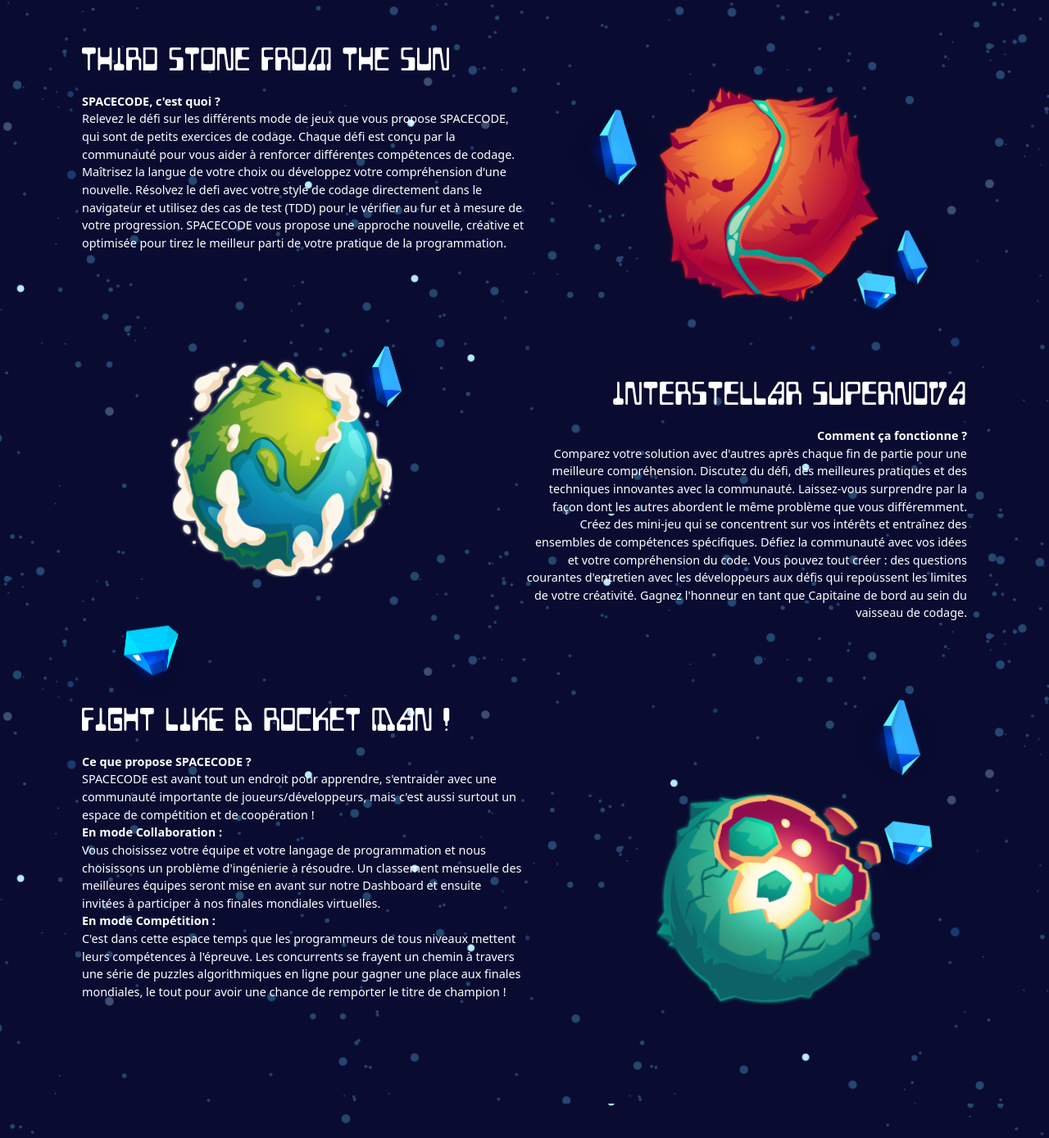
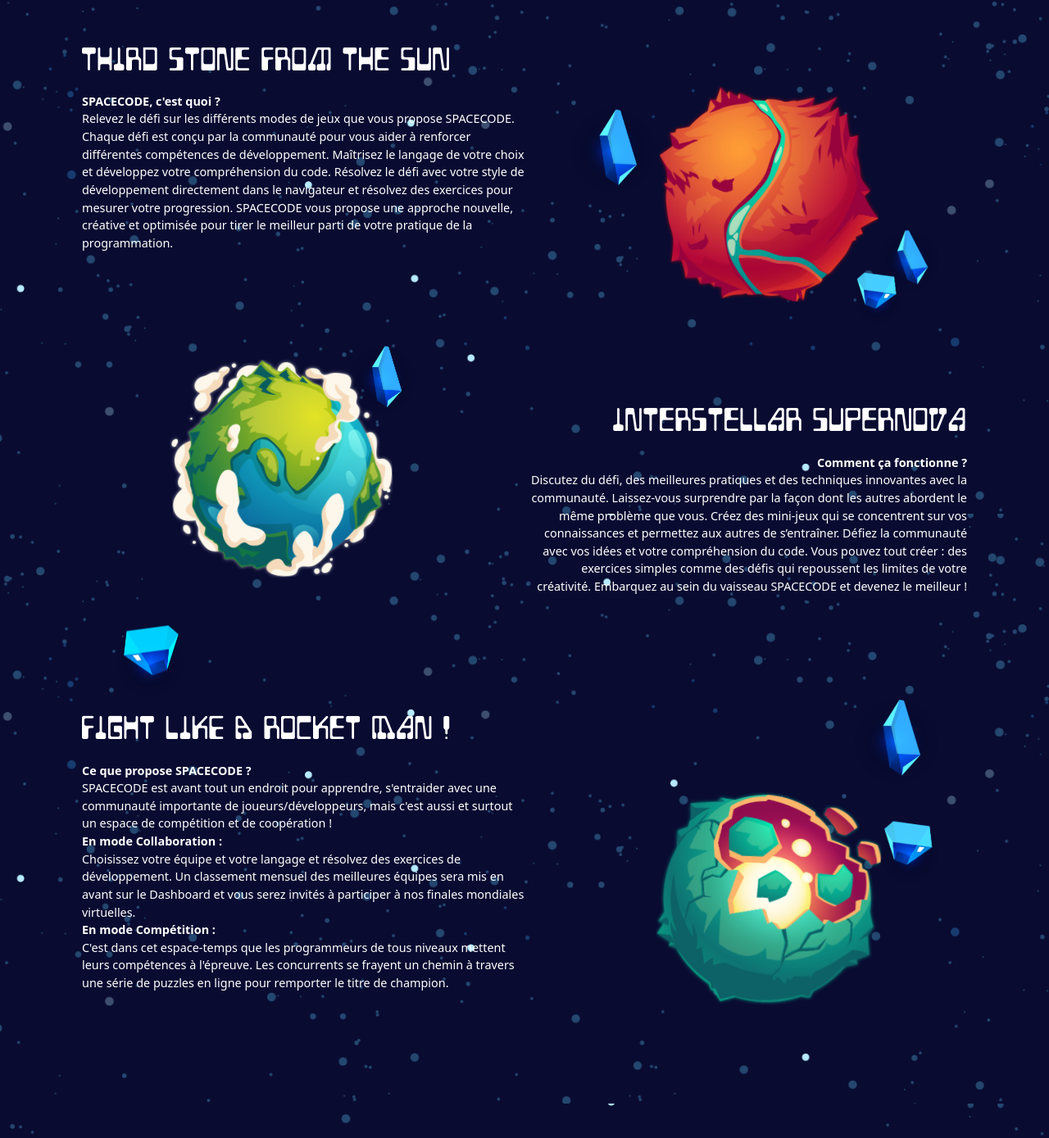
Before and after one commit to Sharcan/dot-code-vue, a Vue app: page / in a window 1280 px wide. Shown: the part 813-2202 px from the top of the page at 82% size. Built offline with nearby package versions, Linux system fonts and the light colour scheme; no server answers; what vue-socket.io-extended would draw is missing.

Commit message:
:sparkles: FIX Home text

```diff
--- a/src/views/Home.vue
+++ b/src/views/Home.vue
@@ -3,10 +3,10 @@
     <template #content>
       <div class="title-part">
         <div class="title-container">
-          <h1 class="main-title geminis">Welcome<br />on board !</h1>
+          <h1 class="main-title geminis">Welcome<br/>on board !</h1>
           <div class="buttons">
             <div class="btn-1">
-              <SpaceButton text="Jouer en ligne !" link="RoomConnection" />
+              <SpaceButton text="Jouer en ligne !" link="RoomConnection"/>
             </div>
             <div class="btn-2">
               <SpaceButton
@@ -23,16 +23,12 @@
         <div class="text-container">
           <h2 class="geminis">Third Stone from the Sun</h2>
           <p>
-            <strong>SPACECODE, c'est quoi ?</strong> <br />
-            Relevez le défi sur les différents mode de jeux que vous propose
-            SPACECODE, qui sont de petits exercices de codage. Chaque défi est
-            conçu par la communauté pour vous aider à renforcer différentes
-            compétences de codage. Maîtrisez la langue de votre choix ou
-            développez votre compréhension d'une nouvelle. Résolvez le defi avec
-            votre style de codage directement dans le navigateur et utilisez des
-            cas de test (TDD) pour le vérifier au fur et à mesure de votre
-            progression. SPACECODE vous propose une approche nouvelle, créative
-            et optimisée pour tirez le meilleur parti de votre pratique de la
+            <strong>SPACECODE, c'est quoi ?</strong> <br/>
+            Relevez le défi sur les différents modes de jeux que vous propose SPACECODE. Chaque défi est conçu par la
+            communauté pour vous aider à renforcer différentes compétences de développement. Maîtrisez le langage de
+            votre choix et développez votre compréhension du code. Résolvez le défi avec votre style de développement
+            directement dans le navigateur et résolvez des exercices pour mesurer votre progression. SPACECODE vous
+            propose une approche nouvelle, créative et optimisée pour tirer le meilleur parti de votre pratique de la
             programmation.
           </p>
         </div>
@@ -59,19 +55,13 @@
         <div class="text-container text-right">
           <h2 class="geminis">Interstellar Supernova</h2>
           <p>
-            <strong> Comment ça fonctionne ? </strong> <br />
+            <strong> Comment ça fonctionne ? </strong> <br/>
 
-            Comparez votre solution avec d'autres après chaque fin de partie
-            pour une meilleure compréhension. Discutez du défi, des meilleures
-            pratiques et des techniques innovantes avec la communauté.
-            Laissez-vous surprendre par la façon dont les autres abordent le
-            même problème que vous différemment. Créez des mini-jeu qui se
-            concentrent sur vos intérêts et entraînez des ensembles de
-            compétences spécifiques. Défiez la communauté avec vos idées et
-            votre compréhension du code. Vous pouvez tout créer : des questions
-            courantes d'entretien avec les développeurs aux défis qui repoussent
-            les limites de votre créativité. Gagnez l'honneur en tant que
-            Capitaine de bord au sein du vaisseau de codage.
+            Discutez du défi, des meilleures pratiques et des techniques innovantes avec la communauté. Laissez-vous
+            surprendre par la façon dont les autres abordent le même problème que vous. Créez des mini-jeux qui se
+            concentrent sur vos connaissances et permettez aux autres de s’entraîner. Défiez la communauté avec vos
+            idées et votre compréhension du code. Vous pouvez tout créer : des exercices simples comme des défis qui
+            repoussent les limites de votre créativité. Embarquez au sein du vaisseau SPACECODE et devenez le meilleur !
           </p>
         </div>
         <div>
@@ -97,25 +87,20 @@
         <div class="text-container">
           <h2 class="geminis">FIGHT LIKE A Rocket Man !</h2>
           <p>
-            <strong>Ce que propose SPACECODE ?</strong> <br />
+            <strong>Ce que propose SPACECODE ?</strong> <br/>
 
-            SPACECODE est avant tout un endroit pour apprendre, s'entraider avec
-            une communauté importante de joueurs/développeurs, mais c'est aussi
-            surtout un espace de compétition et de coopération ! <br>
+            SPACECODE est avant tout un endroit pour apprendre, s'entraider avec une communauté importante de
+            joueurs/développeurs, mais c'est aussi et surtout un espace de compétition et de coopération ! <br>
 
-            <strong>En mode Collaboration : </strong> <br />
-            Vous choisissez votre équipe et votre langage de programmation et
-            nous choisissons un problème d'ingénierie à résoudre. Un classement
-            mensuelle des meilleures équipes seront mise en avant sur notre
-            Dashboard et ensuite invitées à participer à nos finales mondiales
-            virtuelles. <br>
+            <strong>En mode Collaboration : </strong> <br/>
+            Choisissez votre équipe et votre langage et résolvez des exercices de développement. Un classement mensuel
+            des meilleures équipes sera mis en avant sur le Dashboard et vous serez invités à participer à nos finales
+            mondiales virtuelles. <br>
 
-            <strong>En mode Compétition : </strong> <br />
-            C'est dans cette espace temps que les programmeurs de tous niveaux
-            mettent leurs compétences à l'épreuve. Les concurrents se frayent un
-            chemin à travers une série de puzzles algorithmiques en ligne pour
-            gagner une place aux finales mondiales, le tout pour avoir une
-            chance de remporter le titre de champion !
+            <strong>En mode Compétition : </strong> <br/>
+            C'est dans cet espace-temps que les programmeurs de tous niveaux mettent leurs compétences à l'épreuve. Les
+            concurrents se frayent un chemin à travers une série de puzzles en ligne pour remporter le titre de
+            champion.
           </p>
         </div>
         <div>
@@ -138,12 +123,12 @@
       </div>
 
       <div class="button-part">
-        <img src="@/assets/images/splash.png" alt="Splash" class="splash" />
-        <img src="@/assets/images/diamond.png" alt="Diamond" class="diamond" />
+        <img src="@/assets/images/splash.png" alt="Splash" class="splash"/>
+        <img src="@/assets/images/diamond.png" alt="Diamond" class="diamond"/>
         <div class="button-text">
           <h3 class="geminis button-title">Prêt à rejoindre l'aventure ?</h3>
           <h4 class="geminis button-title">L'espace a besoin de toi !</h4>
-          <SpaceButton text="Se créer un compte" class="bottom-btn" />
+          <SpaceButton text="Se créer un compte" class="bottom-btn"/>
         </div>
       </div>
 
@@ -154,7 +139,7 @@
             class="footer-img"
         />
         <div class="geminis footer-txt-1">Made with love by l'équipe 12</div>
-        <div class="geminis footer-txt-2">2021, Dotcode</div>
+        <div class="geminis footer-txt-2">2022, Dotcode</div>
       </div>
     </template>
   </HomeLayout>
@@ -174,7 +159,7 @@ export default {
   methods: {
     createRoom() {
       this.$socket.client.emit("newRoomCreation", (response) => {
-        router.push({ path: `/game/${response.pin}/room-pseudo` });
+        router.push({path: `/game/${response.pin}/room-pseudo`});
       });
     },
   },
@@ -187,6 +172,7 @@ export default {
   position: relative;
   height: 88vh;
 }
+
 .bg-astronaute {
   position: absolute;
   top: 60px;
@@ -197,23 +183,27 @@ export default {
   background-repeat: no-repeat;
   z-index: -1;
 }
+
 .title-container {
   height: 45%;
   width: 48%;
   float: right;
   margin-top: 3.5rem;
 }
+
 .main-title {
   font-size: 7rem;
   text-shadow: #30b5ff 1px 0 50px;
   margin-bottom: 20px;
 }
+
 .buttons {
   width: 95%;
   display: flex;
   justify-content: space-between;
   font-size: 0.9rem;
 }
+
 .btn-1,
 .btn-2 {
   width: 48%;
@@ -227,17 +217,21 @@ export default {
   align-items: center;
   margin-top: -50px;
 }
+
 .text-part-right {
   justify-content: end;
 }
+
 .text-container {
   width: 50%;
   margin-top: 25px;
 }
+
 .text-container h2 {
   font-size: 2.2rem;
   margin-bottom: 15px;
 }
+
 .text-container p {
   margin-top: 0;
   font-size: 0.9rem;
@@ -255,6 +249,7 @@ export default {
   animation-iteration-count: infinite;
   animation-timing-function: ease-in-out;
 }
+
 .diamond-img {
   position: absolute;
   width: 10%;
@@ -266,6 +261,7 @@ export default {
   animation-iteration-count: infinite;
   animation-timing-function: ease-in-out;
 }
+
 .diamond-img-2 {
   position: absolute;
   width: 10%;
@@ -291,6 +287,7 @@ export default {
   animation-timing-function: ease-in-out;
   animation-direction: reverse;
 }
+
 .diamond-img-earth {
   position: absolute;
   width: 8%;
@@ -304,6 +301,7 @@ export default {
   animation-iteration-count: infinite;
   animation-timing-function: ease-in-out;
 }
+
 .diamond-img-earth-2 {
   position: absolute;
   width: 8%;
@@ -330,6 +328,7 @@ export default {
   animation-timing-function: ease-in-out;
   animation-direction: normal;
 }
+
 .diamond-img-egg {
   position: absolute;
   width: 10%;
@@ -342,6 +341,7 @@ export default {
   animation-iteration-count: infinite;
   animation-timing-function: ease-in-out;
 }
+
 .diamond-img-egg-2 {
   position: absolute;
   width: 7%;
@@ -364,12 +364,14 @@ export default {
   position: relative;
   z-index: -1;
 }
+
 .splash {
   width: 200px;
   position: absolute;
   top: -15px;
   left: 0;
 }
+
 .diamond {
   width: 250px;
   position: absolute;
@@ -381,6 +383,7 @@ export default {
   animation-iteration-count: infinite;
   animation-timing-function: ease-in-out;
 }
+
 .button-text {
   width: 100%;
   text-align: center;
@@ -388,21 +391,26 @@ export default {
   flex-direction: column;
   align-items: center;
 }
+
 .button-title {
   color: #090b31;
 }
+
 h3.button-title {
   margin-top: 25px;
 }
+
 .button-text h3 {
   font-size: 3.3rem;
   margin-bottom: 0;
 }
+
 .button-text h4 {
   font-size: 2rem;
   margin-top: 10px;
   margin-bottom: 30px;
 }
+
 .bottom-btn {
   width: 30%;
 }
@@ -411,9 +419,11 @@ h3.button-title {
   width: 100%;
   text-align: center;
 }
+
 .footer-img {
   margin-top: -15px;
 }
+
 .footer-txt-1 {
   margin-top: 20px;
 }
```
Lines whose indentation alone changed are shown as unchanged.
